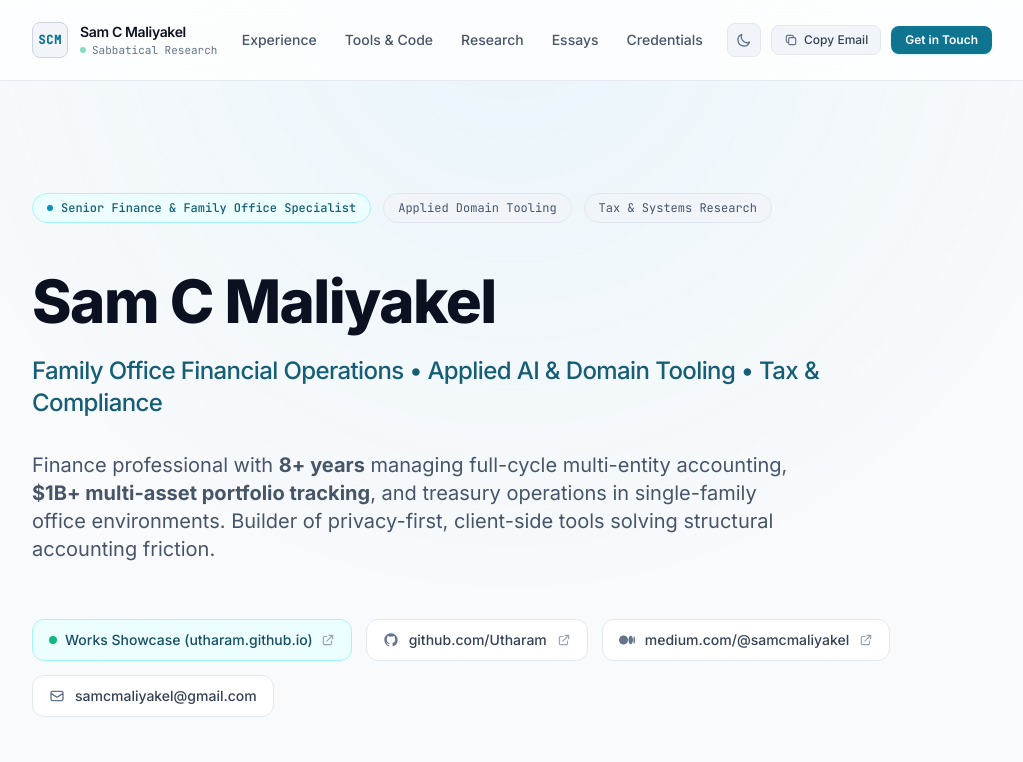
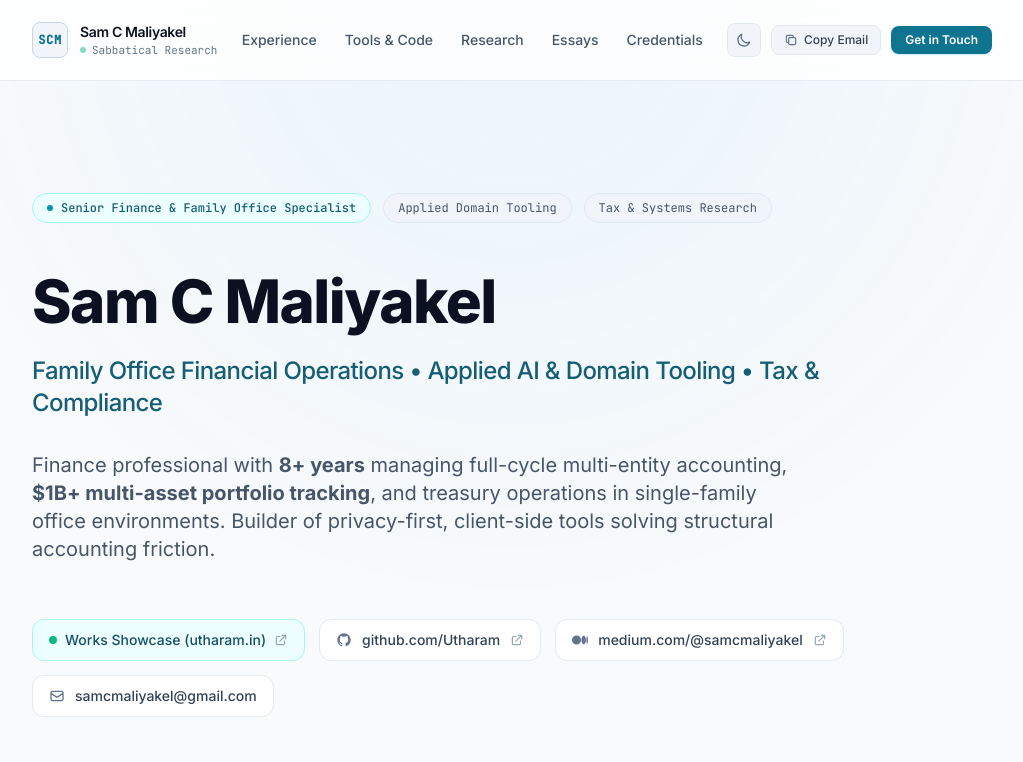
Before and after one commit to Utharam/about-me-samcm, a plain HTML site: page index.html in a window 1280 px wide. Shown: the top 762 px of the page, without its empty margins (128-1151 px from the left). Drawn offline with nearby package versions, Linux system fonts and the light colour scheme.

Commit message:
chore: update work showcase links to https://utharam.in/

```diff
--- a/index.html
+++ b/index.html
@@ -180,9 +180,9 @@
 
       <!-- Outbound Links Row (Including Utharam Showcase) -->
       <div class="flex flex-wrap items-center gap-3.5 pt-2">
-        <a href="https://utharam.github.io/" target="_blank" rel="noopener noreferrer" class="inline-flex items-center gap-2 px-4 py-2.5 text-sm font-medium rounded-xl bg-cyan-50 dark:bg-slate-900 hover:bg-cyan-100 dark:hover:bg-slate-850 border border-cyan-200 dark:border-slate-800 text-cyan-900 dark:text-slate-200 transition-all group">
+        <a href="https://utharam.in/" target="_blank" rel="noopener noreferrer" class="inline-flex items-center gap-2 px-4 py-2.5 text-sm font-medium rounded-xl bg-cyan-50 dark:bg-slate-900 hover:bg-cyan-100 dark:hover:bg-slate-850 border border-cyan-200 dark:border-slate-800 text-cyan-900 dark:text-slate-200 transition-all group">
           <span class="w-2 h-2 rounded-full bg-emerald-500"></span>
-          <span>Works Showcase (utharam.github.io)</span>
+          <span>Works Showcase (utharam.in)</span>
           <svg class="w-3.5 h-3.5 text-slate-400 dark:text-slate-500" fill="none" stroke="currentColor" viewBox="0 0 24 24"><path stroke-linecap="round" stroke-linejoin="round" stroke-width="2" d="M10 6H6a2 2 0 00-2 2v10a2 2 0 002 2h10a2 2 0 002-2v-4M14 4h6m0 0v6m0-6L10 14"></path></svg>
         </a>
 
@@ -852,7 +852,7 @@
     <div class="max-w-5xl mx-auto px-6 flex flex-col sm:flex-row items-center justify-between gap-6">
       <p>© 2026 Sam C Maliyakel • Built with semantic HTML5 & Tailwind CSS</p>
       <div class="flex items-center gap-6">
-        <a href="https://utharam.github.io/" target="_blank" rel="noopener noreferrer" class="hover:text-cyan-600 dark:hover:text-cyan-400 transition-colors font-medium">Utharam Hub</a>
+        <a href="https://utharam.in/" target="_blank" rel="noopener noreferrer" class="hover:text-cyan-600 dark:hover:text-cyan-400 transition-colors font-medium">Utharam Hub</a>
         <a href="https://github.com/Utharam" class="hover:text-cyan-600 dark:hover:text-cyan-400 transition-colors">GitHub</a>
         <a href="https://medium.com/@samcmaliyakel" class="hover:text-cyan-600 dark:hover:text-cyan-400 transition-colors">Medium</a>
         <a href="mailto:samcmaliyakel@gmail.com" class="hover:text-cyan-600 dark:hover:text-cyan-400 transition-colors">Email</a>
```
Also changed, not shown: 1 other file.
